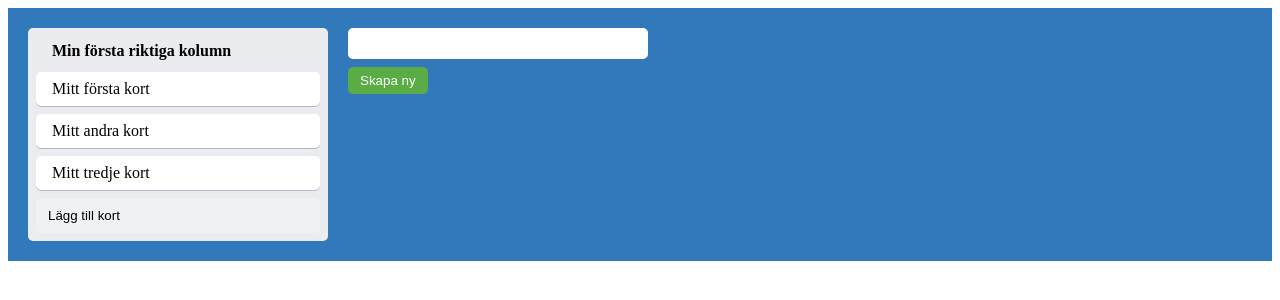
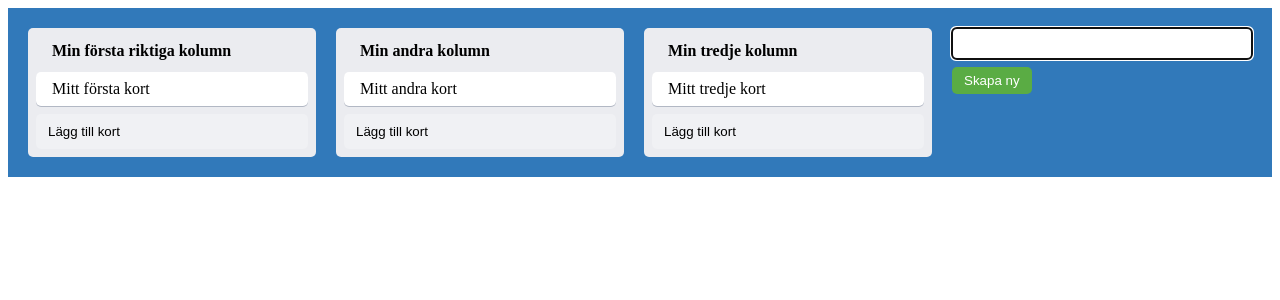
Before and after one commit to elander/cmgrund, a React (Create React App) app: page / in a window 1280 px wide. Both pictures are taken after a click on the button "Lägg till kolumn". Shown: the top 300 px of the page. Built offline with nearby package versions, Linux system fonts and the light colour scheme.

Commit message:
egen hook, nya länkar, fler kolumner

```diff
--- a/src/App.tsx
+++ b/src/App.tsx
@@ -11,7 +11,11 @@ function App() {
     <AppContainer>
       <Column text="Min första riktiga kolumn">
         <Card text='Mitt första kort' />
+      </Column>
+      <Column text="Min andra kolumn">
         <Card text='Mitt andra kort' />
+      </Column>
+      <Column text="Min tredje kolumn">
         <Card text='Mitt tredje kort' />
       </Column>
       <AddNewItem
--- a/src/NewItemForm.tsx
+++ b/src/NewItemForm.tsx
@@ -1,6 +1,7 @@
 import { NewItemButton, NewItemFormContainer, NewItemInput } from "./styles";
+import React, { useState } from "react";
 
-import { useState } from "react";
+import { useFocus } from "./useFocus";
 
 type NewItemFormProps = {
     onAdd(text: string): void;
@@ -8,14 +9,24 @@ type NewItemFormProps = {
 
 export const NewItemForm = ({onAdd}: NewItemFormProps) => {
     const [text, setText] = useState("");
-
+    const inputRef = useFocus();
+    const handleEnter = (event: React.KeyboardEvent<HTMLInputElement>) => {
+        if(event.key === "Enter") {
+            onAdd(text);
+        }
+    }
     return (
         <NewItemFormContainer>
             <NewItemInput
+            ref={inputRef}
             value={text}
             onChange = {event => setText(event.target.value)}
+            onKeyPress={handleEnter}
              />
-            <NewItemButton onClick={() => onAdd(text)}>Skapa ny</NewItemButton>
+            <NewItemButton
+                onClick={() => onAdd(text)}>
+                    Skapa ny
+            </NewItemButton>
         </NewItemFormContainer>
     )
 }
--- /dev/null
+++ b/src/useFocus.ts
@@ -0,0 +1,11 @@
+import { useEffect, useRef } from 'react';
+
+export const useFocus = () => {
+    const ref = useRef<HTMLInputElement>(null);
+
+    useEffect(() => {
+        ref.current?.focus();
+    }, []);
+
+    return ref;
+}
```
Also changed, not shown: 1 other file (tests, documents, lock files or other folders).
